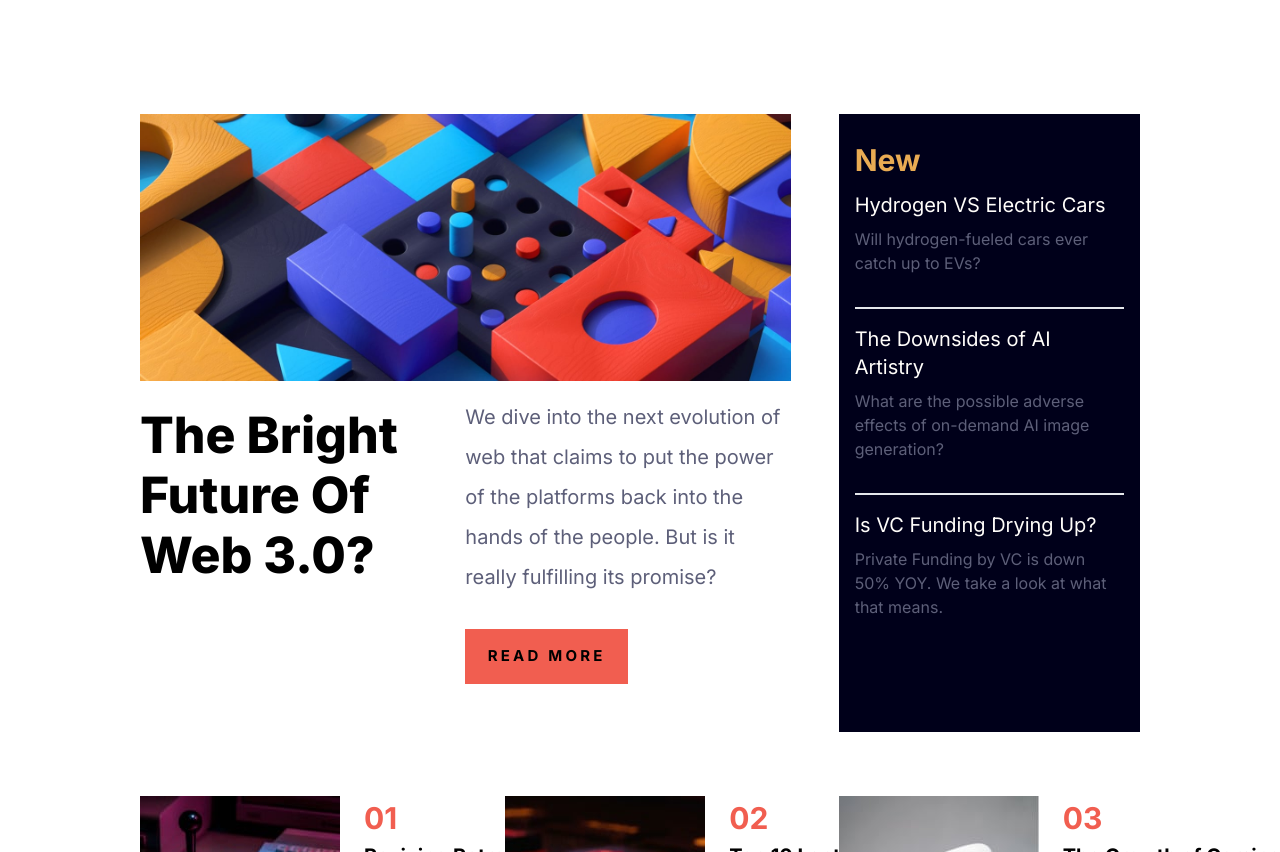
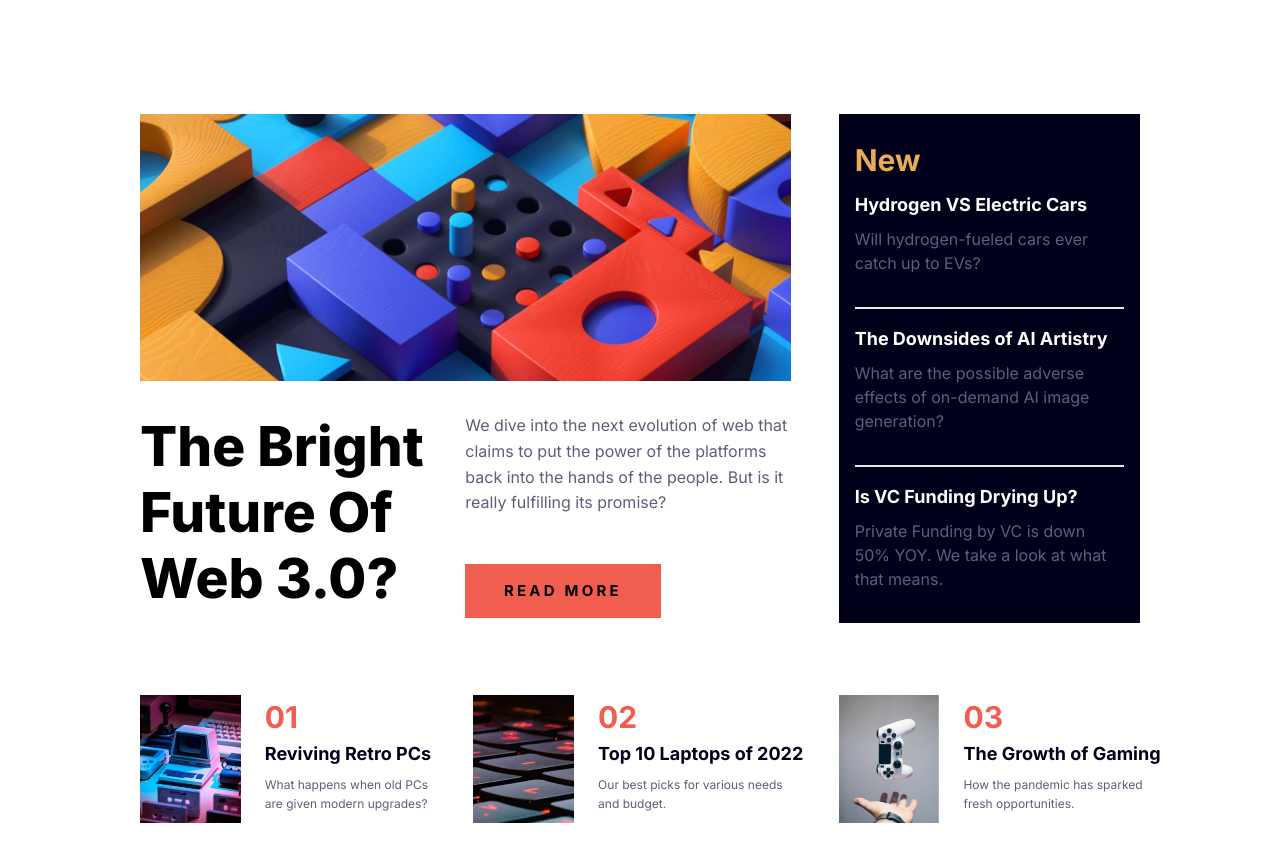
Before and after one commit to samadeola1/News-Homepage-proj-7, a plain HTML site: page index.html in a window 1280 px wide. Shown: the part 100-952 px from the top of the page. Drawn offline with nearby package versions, Linux system fonts and the light colour scheme.

Commit message:
features:added sections to footer

```diff
--- a/index.html
+++ b/index.html
@@ -80,13 +80,13 @@
           <!-- div-2 -->
           <div class="lg:grid grid-cols-2">
             <h1
-              class="font-[800] text-[36px] md:text-[50px] my-6 leading-[1.2]"
+              class="mt-[2rem] font-[800] text-[45px] md:text-[50px] leading-[1.2] lg:mt-[2rem] lg:text-[55px]"
             >
               The Bright Future Of Web 3.0?
             </h1>
             <div class="">
               <p
-                class="text-DarkgrayishBlue text-bold text-[20px] font-700 leading-[2] lg:my-4"
+                class="text-[15px] mt-2 leading-[1.6] text-DarkgrayishBlue font-800 lg:mt-[2rem] lg:text-[16px]"
               >
                 We dive into the next evolution of web that claims to put the
                 power of the platforms back into the hands of the people. But is
@@ -94,7 +94,7 @@
               </p>
               <div class="">
                 <button
-                  class="text-[15px] bg-softred w-[50%] mt-4 mb-12 py-4 font[-400] font-bold text-center tracking-[0.2rem] hover:bg-VeryDarkBlue hover:text-offwhite cursor-pointer"
+                  class="text-[15px] bg-softred w-[55%] mt-8 mb-12 py-4 font[-400] font-bold text-center tracking-[0.2rem] hover:bg-VeryDarkBlue hover:text-offwhite cursor-pointer lg:mt-[3rem] lg:w-[60%]"
                 >
                   READ MORE
                 </button>
@@ -103,21 +103,29 @@
           </div>
         </section>
         <!-- section-2 -->
-        <section class="container bg-VeryDarkBlue p-4">
+        <section class="container bg-VeryDarkBlue p-4 mb-[4rem]">
           <!-- div-1 -->
           <div>
             <h1 class="text-softorange text-[30px] font-[700] my-2">New</h1>
           </div>
           <!-- div-2 -->
           <div class="text-offwhite pb-4">
-            <h1 class="pb-2 text-xl font-800">Hydrogen VS Electric Cars</h1>
+            <h1
+              class="pb-2 text-xl font-bold font-800 lg:hover:text-softorange cursor-pointer lg:text-[18px]"
+            >
+              Hydrogen VS Electric Cars
+            </h1>
             <p class="border-b-2 pb-8 text-DarkgrayishBlue">
               Will hydrogen-fueled cars ever catch up to EVs?
             </p>
           </div>
           <!-- div-3 -->
           <div class="text-offwhite pb-4">
-            <h1 class="pb-2 text-xl font-800">The Downsides of AI Artistry</h1>
+            <h1
+              class="pb-2 text-xl font-bold font-800 lg:hover:text-softorange cursor-pointer lg:whitespace-nowrap lg:text-[18px]"
+            >
+              The Downsides of AI Artistry
+            </h1>
             <p class="border-b-2 pb-8 text-DarkgrayishBlue">
               What are the possible adverse effects of on-demand AI image
               generation?
@@ -125,7 +133,11 @@
           </div>
           <!-- div-4 -->
           <div class="text-offwhite pb-4">
-            <h1 class="pb-2 text-xl font-800">Is VC Funding Drying Up?</h1>
+            <h1
+              class="pb-2 text-xl font-bold font-800 lg:hover:text-softorange cursor-pointer lg:text-[18px]"
+            >
+              Is VC Funding Drying Up?
+            </h1>
             <p class="text-DarkgrayishBlue">
               Private Funding by VC is down 50% YOY. We take a look at what that
               means.
@@ -134,30 +146,52 @@
         </section>
       </section>
       <!---footer -->
-      <footer class="container mt-[4rem] mb-[6rem] lg:grid grid-cols-3">
+      <footer
+        class="container mt-[4rem] mb-[6rem] lg:grid grid-cols-3 lg:mt-2 lg:mb-4"
+      >
         <!-- section-1-footer -->
         <section>
-          <div class="flex gap-6 mb-[4rem]">
-            <img src="Assets/image-retro-pcs.jpg" alt="image-retro-pcs" />
+          <div class="flex gap-6 mb-[4rem] lg:mr-[2rem]">
+            <img
+              class="h-[8rem]"
+              src="Assets/image-retro-pcs.jpg"
+              alt="image-retro-pcs"
+            />
             <div>
               <h1 class="text-softred text-[30px] font-800 font-bold">01</h1>
-              <h3 class="font-bold font-800 text-[20px] whitespace-nowrap">
+              <h3
+                class="font-bold font-800 text-VeryDarkBlue text-[18px] whitespace-nowrap lg:hover:text-softred cursor-pointer"
+              >
                 Reviving Retro PCs
               </h3>
-              <p>What happens when old PCs are given modern upgrades?</p>
+              <p
+                class="text-[14px] mt-2 leading-[1.6] text-DarkgrayishBlue lg:text-[12px]"
+              >
+                What happens when old PCs are given modern upgrades?
+              </p>
             </div>
           </div>
         </section>
         <!-- section-2-footer -->
         <section>
-          <div class="flex gap-6 mb-[4rem] lg:ml-[2rem]">
-            <img src="/Assets/image-top-laptops.jpg" alt="img-top-laptops" />
+          <div class="flex gap-6 mb-[4rem]">
+            <img
+              class="h-[8rem]"
+              src="/Assets/image-top-laptops.jpg"
+              alt="img-top-laptops"
+            />
             <div>
               <h1 class="text-softred text-[30px] font-800 font-bold">02</h1>
-              <h3 class="font-bold font-800 text-[20px] whitespace-nowrap">
+              <h3
+                class="font-bold font-800 text-VeryDarkBlue text-[18px] whitespace-nowrap lg:hover:text-softred cursor-pointer"
+              >
                 Top 10 Laptops of 2022
               </h3>
-              <p>Our best picks for various needs and budget.</p>
+              <p
+                class="text-[14px] mt-2 leading-[1.6] text-DarkgrayishBlue lg:text-[12px]"
+              >
+                Our best picks for various needs and budget.
+              </p>
             </div>
           </div>
         </section>
@@ -165,15 +199,22 @@
         <section>
           <div class="flex gap-6 lg:ml-[2rem]">
             <img
+              class="h-[8rem]"
               src="/Assets/image-gaming-growth.jpg"
               alt="image-gaming-growth"
             />
             <div>
               <h1 class="text-softred text-[30px] font-800 font-bold">03</h1>
-              <h3 class="font-bold font-800 text-[20px] whitespace-nowrap">
+              <h3
+                class="font-bold font-800 text-VeryDarkBlue text-[18px] whitespace-nowrap lg:hover:text-softred cursor-pointer"
+              >
                 The Growth of Gaming
               </h3>
-              <p>How the pandemic has sparked fresh opportunities.</p>
+              <p
+                class="text-[14px] mt-2 leading-[1.6] text-DarkgrayishBlue lg:text-[12px]"
+              >
+                How the pandemic has sparked fresh opportunities.
+              </p>
             </div>
           </div>
         </section>
```
